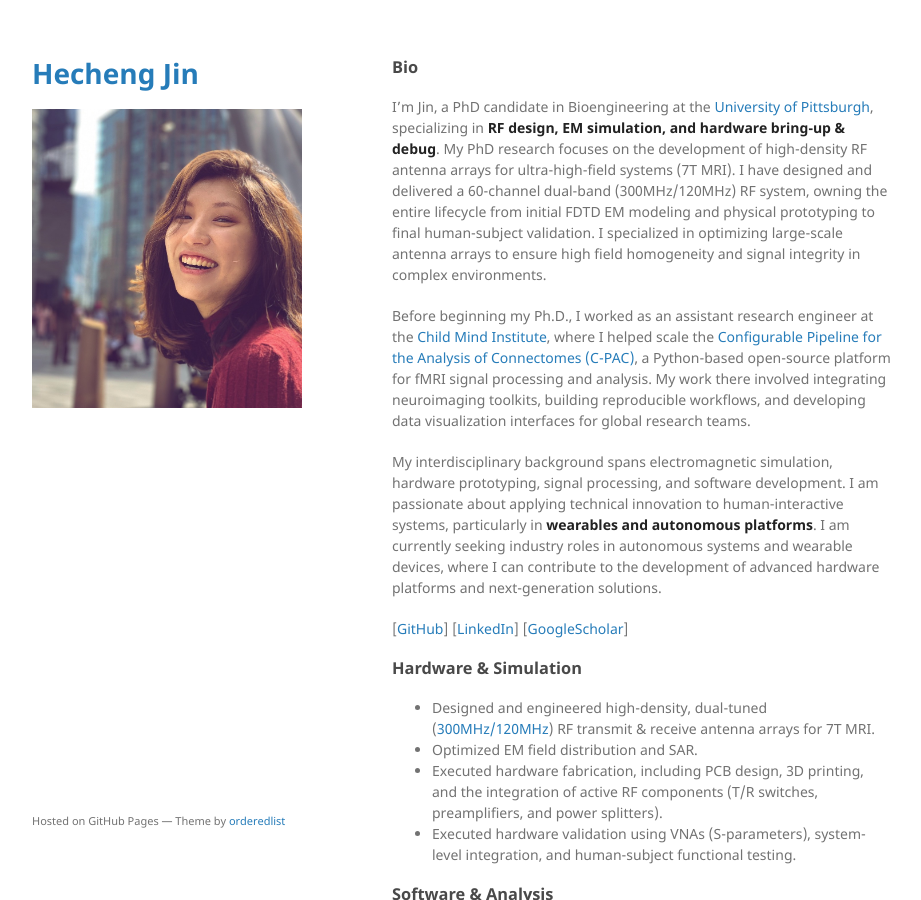
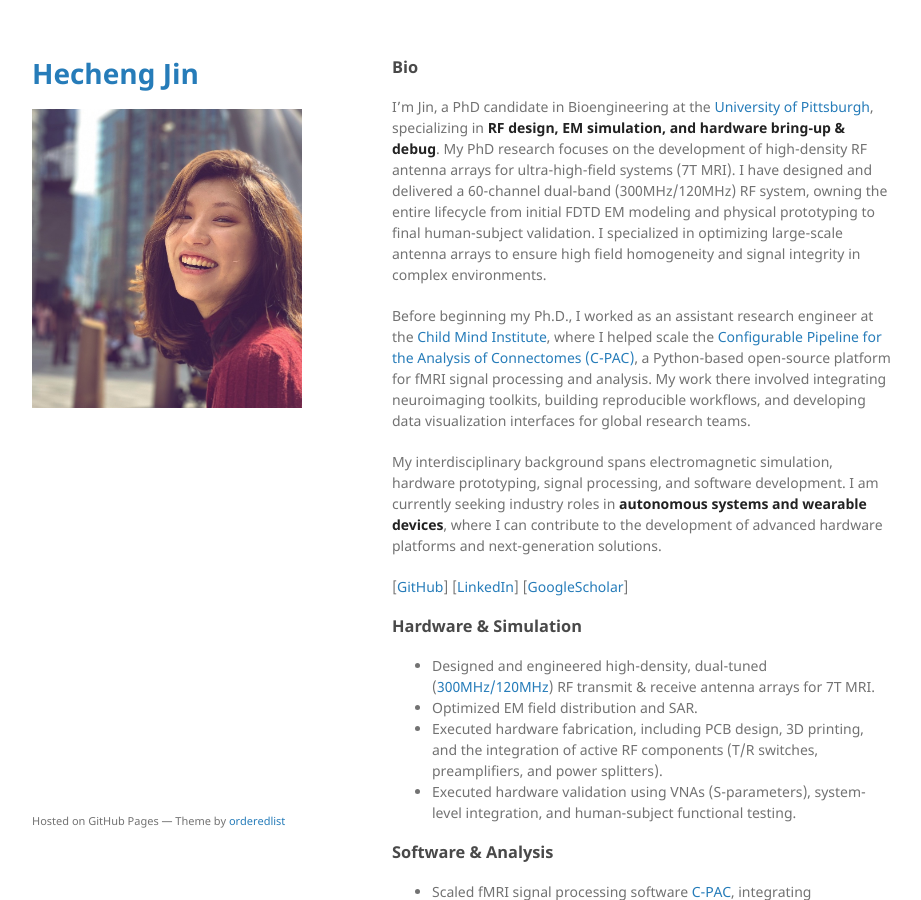
Before and after one commit to HechengJin0/hechengjin0.github.io, a Jekyll site: the page built from index.md, in a window 1280 px wide and 900 px high. Shown: the whole window, without its empty margins (178-1099 px from the left). Built offline with Jekyll 4.4.1, drawn with Linux system fonts in a browser that asks for light colours; the repository's description, which GitHub fills in, is left out; our own code applies the rules of GitHub Pages for plain Markdown files.

Commit message:
Update index.md

```diff
--- a/index.md
+++ b/index.md
@@ -7,7 +7,7 @@ I’m Jin, a PhD candidate in Bioengineering at the [University of Pittsburgh](h
 
 Before beginning my Ph.D., I worked as an assistant research engineer at the [Child Mind Institute](https://childmind.org/center/computational-neuroimaging-lab/), where I helped scale the [Configurable Pipeline for the Analysis of Connectomes (C-PAC)](https://fcp-indi.github.io/), a Python-based open-source platform for fMRI signal processing and analysis. My work there involved integrating neuroimaging toolkits, building reproducible workflows, and developing data visualization interfaces for global research teams.
 
-My interdisciplinary background spans electromagnetic simulation, hardware prototyping, signal processing, and software development. I am passionate about applying technical innovation to human-interactive systems, particularly in **wearables and autonomous platforms**. I am currently seeking industry roles in autonomous systems and wearable devices, where I can contribute to the development of advanced hardware platforms and next-generation solutions.
+My interdisciplinary background spans electromagnetic simulation, hardware prototyping, signal processing, and software development. I am currently seeking industry roles in **autonomous systems and wearable devices**, where I can contribute to the development of advanced hardware platforms and next-generation solutions.
 
 
 [[GitHub](https://github.com/HechengJin0)]
```
